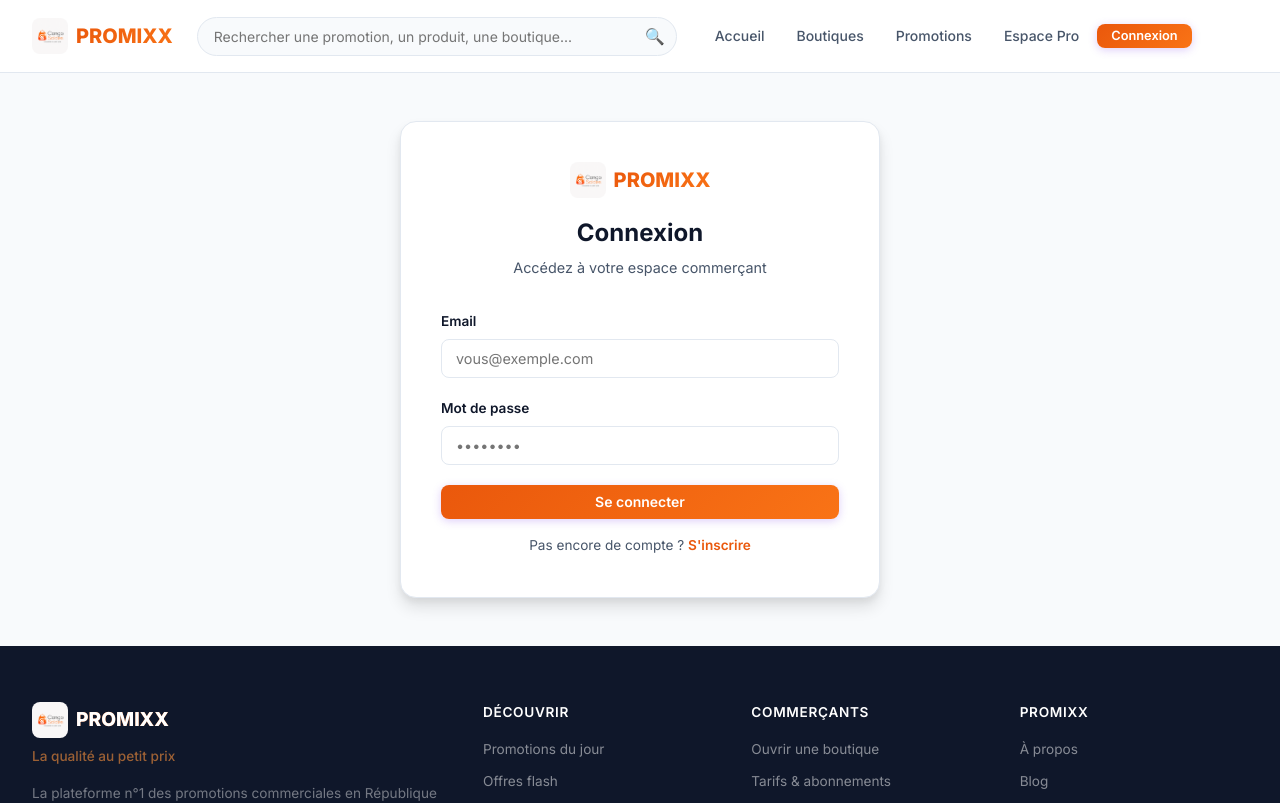
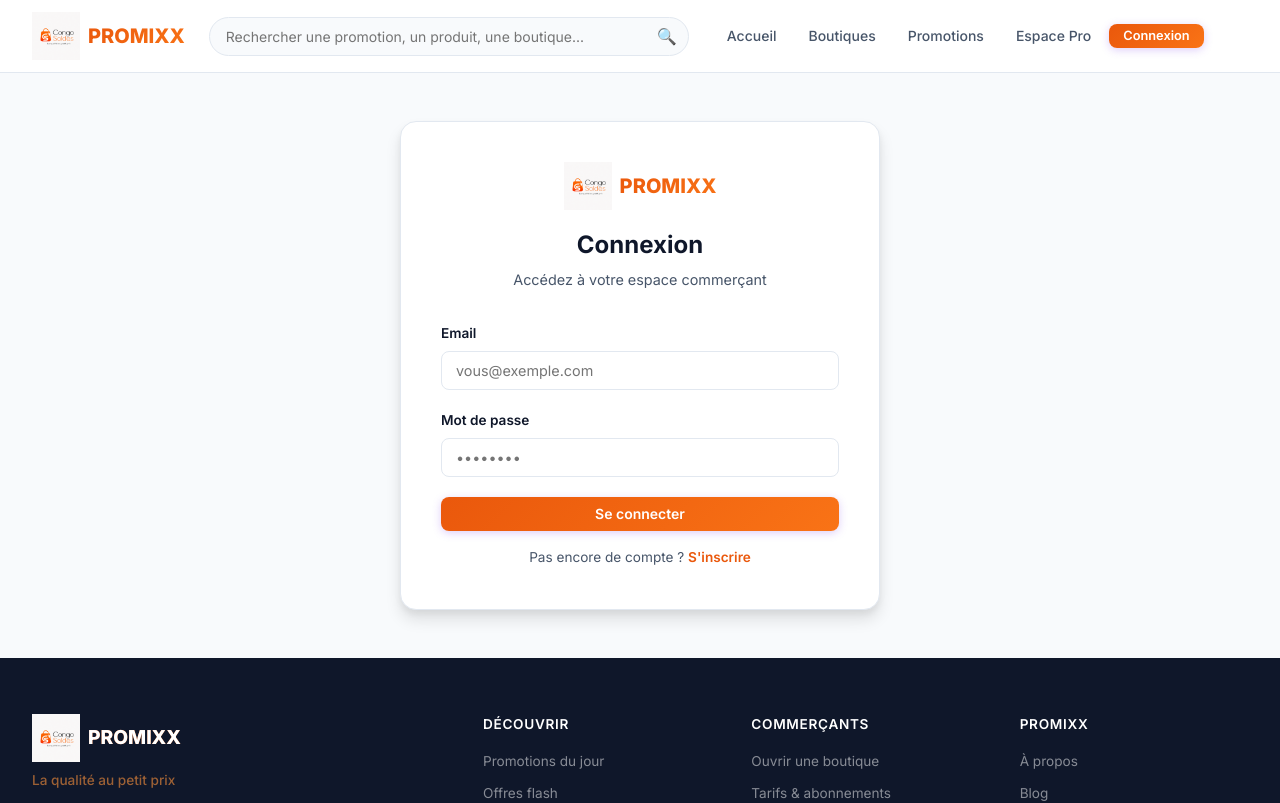
Before and after one commit to peterlardo/promixx, a React (Vite) app: page /login in a window 1280 px wide. Shown: the top 803 px of the page. Built offline with nearby package versions, Linux system fonts and the light colour scheme.

Commit message:
Increase logo size to 48px

```diff
--- a/src/index.css
+++ b/src/index.css
@@ -87,9 +87,8 @@
 }
 
 .logo-icon {
-  width: 36px;
-  height: 36px;
-  border-radius: 8px;
+  width: 48px;
+  height: 48px;
   object-fit: contain;
 }
 
```
